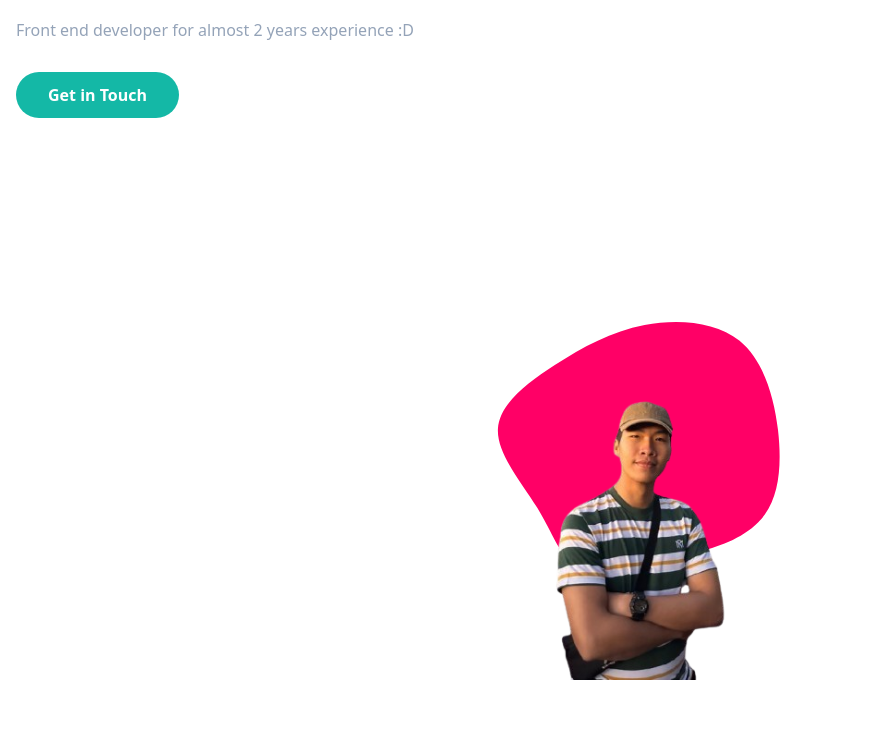
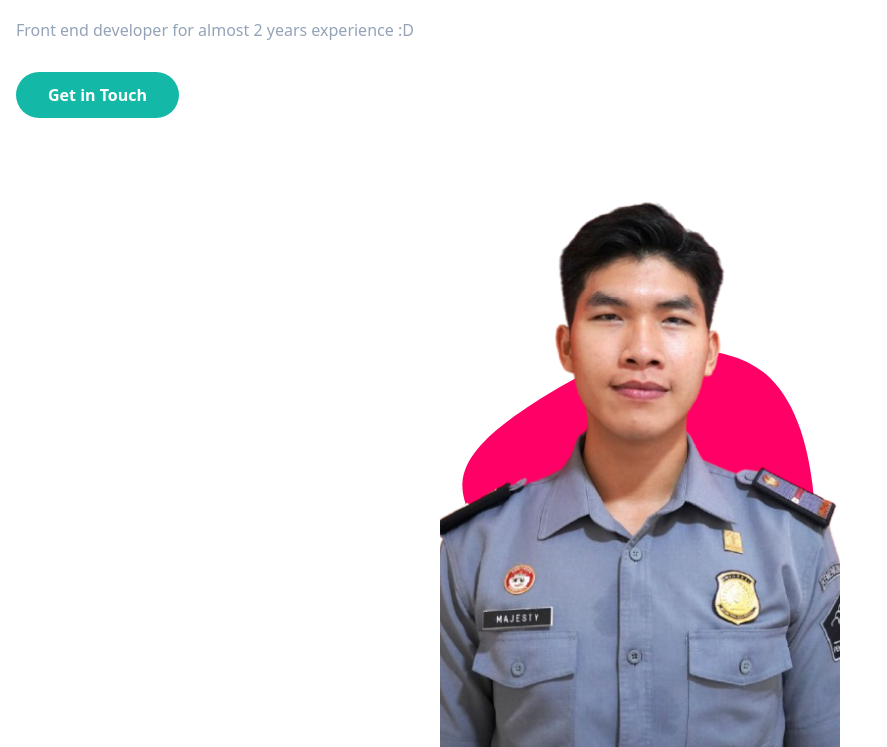
Before and after one commit to mmajesty23/personal-portfolio, a website: page index.html in a window 1280 px wide. Shown: the part 243-990 px from the top of the page, without its empty margins (0-887 px from the left). Before the commit the page ends 923 px from the top, so only its background shows below. Drawn offline with Linux system fonts and the light colour scheme.

Commit message:
change hero section picture

```diff
--- a/index.html
+++ b/index.html
@@ -37,7 +37,7 @@
               <img
                 width="400"
                 height="400"
-                src="./dist/img/ajess-removebg-preview.png"
+                src="./dist/img/majesty.png"
                 alt="Author-Photo"
                 class="max-w-full mx-auto"
               />
@@ -51,7 +51,7 @@
                   <path
                     fill="#FF0066"
                     d="M41.5,-58C51.5,-49.8,55.8,-34.7,57.5,-20.8C59.1,-6.8,58.1,5.9,52,14.4C45.8,23,34.5,27.4,25,29.7C15.4,32,7.7,32,-1.2,33.7C-10.2,35.4,-20.3,38.7,-26.8,35.4C-33.3,32.2,-36.2,22.4,-42.8,11.6C-49.4,0.9,-59.7,-11,-59.2,-21.3C-58.6,-31.6,-47.2,-40.3,-35.5,-47.9C-23.8,-55.5,-11.9,-61.9,1.9,-64.6C15.7,-67.2,31.5,-66.1,41.5,-58Z"
-                    transform="translate(100 100) scale(1.2)"
+                    transform="translate(100 100) scale(1.5)"
                   />
                 </svg>
               </span>
```
Also changed, not shown: dist/img/Desain tanpa judul.png (deleted), dist/img/ajes.png (deleted), dist/img/ajess-removebg-preview.png (deleted), dist/img/ajess.jpg (deleted), dist/img/majesty.png (added), dist/img/self-photo.png (deleted), 1 other file.
